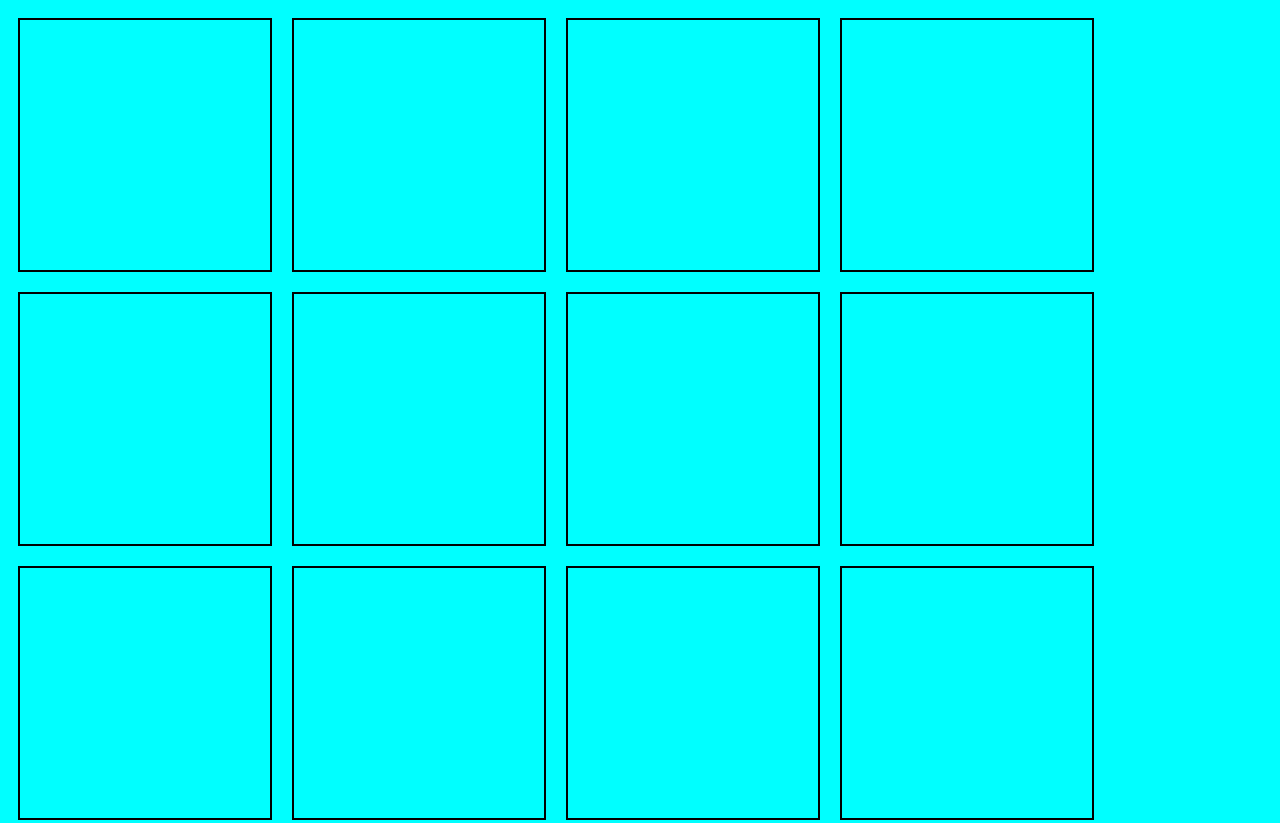
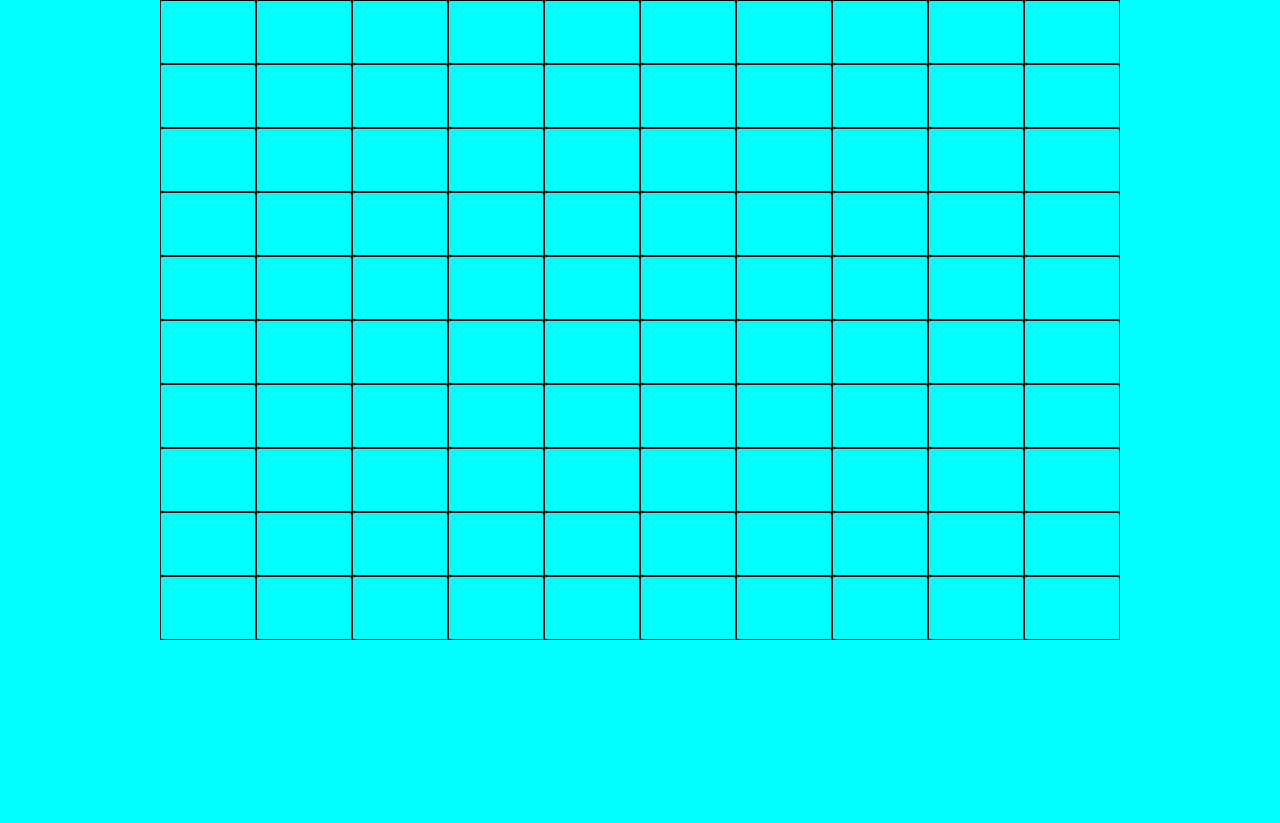
Before and after one commit to Mizaeron/Etch-a-Sketch, a plain HTML site: page index.html in a window 1280 px wide. Shown: the top 823 px of the page. After the commit the page ends 800 px from the top, so only its background shows below. Drawn offline with Linux system fonts and the light colour scheme.

Commit message:
create a grid using calc method which uses up % of space

```diff
--- a/index.html
+++ b/index.html
@@ -7,9 +7,11 @@
     <link rel="stylesheet" href="styles.css">
 </head>
 <body>
+ <div id="main">
     <div class="container">
 
     </div>
+ </div>
     <script src="main.js"></script>
 </body>
 </html>
--- a/main.js
+++ b/main.js
@@ -2,17 +2,15 @@ console.log("Hello World")
 
 const container = document.querySelector(".container");
 
-for (let i = 0; i < 16; i++) {
+for (let i = 0; i < 10 * 10; i++) {
 
 const div = document.createElement("div");
 div.classList.add("grid");
 container.appendChild(div);
-
 }
 
 const grid = document.querySelectorAll(".grid");
 
 grid.forEach(box => {
         box.addEventListener("mouseenter", hover => box.style.backgroundColor = "grey");
-        //box.addEventListener("mouseleave", leave => box.style.backgroundColor = "aqua");
     });
--- a/styles.css
+++ b/styles.css
@@ -1,16 +1,27 @@
+
+* {
+    margin: 0;
+    padding: 0;
+    box-sizing: border-box;
+}
 body {
+    background-color: aqua;
+}
+
+#main {
     display: flex;
-    background-color: aqua;
+    justify-content: center;
 }
 
 .container {
     display: flex;
     flex-wrap: wrap;
+    width: 960px;
+    height: 640px;
+}
 
+.grid {
+    width: calc(100% / 10);
+    height: calc(100% / 10);
+    border: solid 1px;
 }
-.grid {
-    margin: 10px;
-    border: solid 2px;
-    width: 250px;
-    height: 250px;
-}
```
